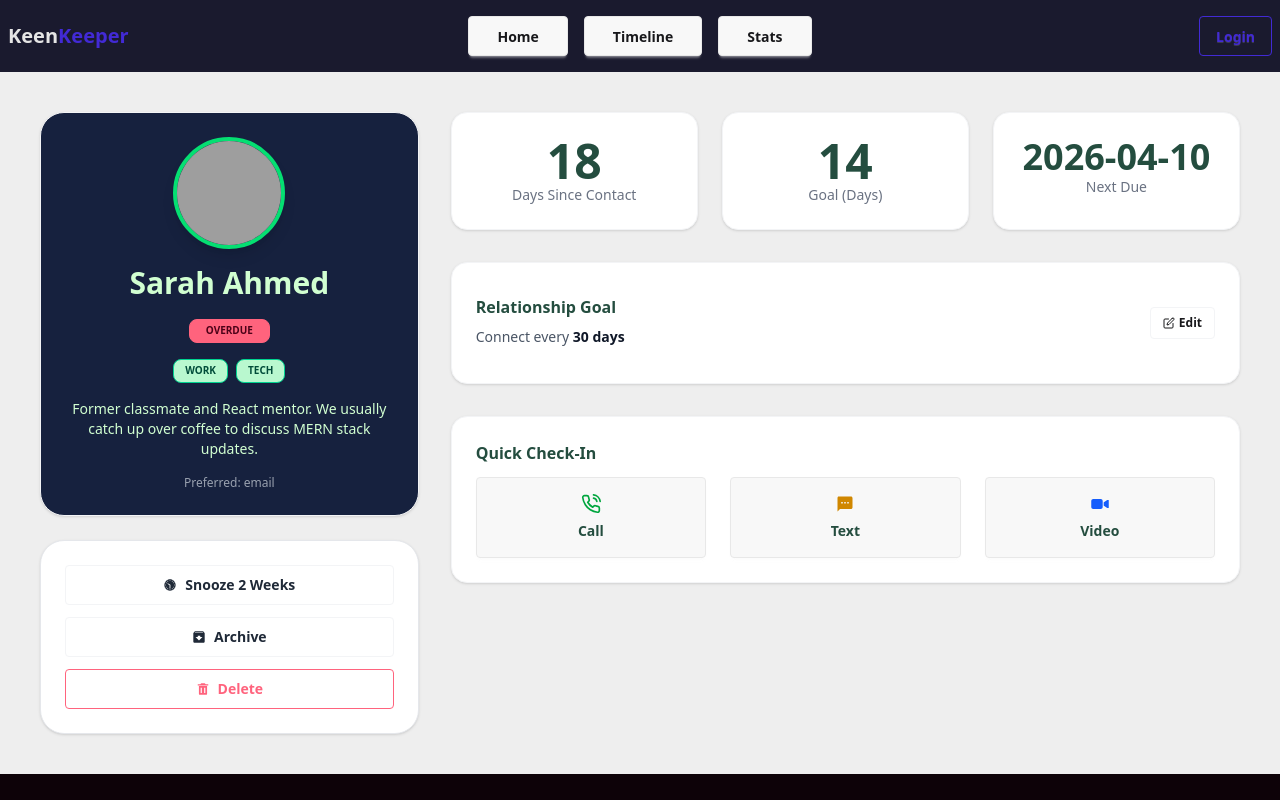
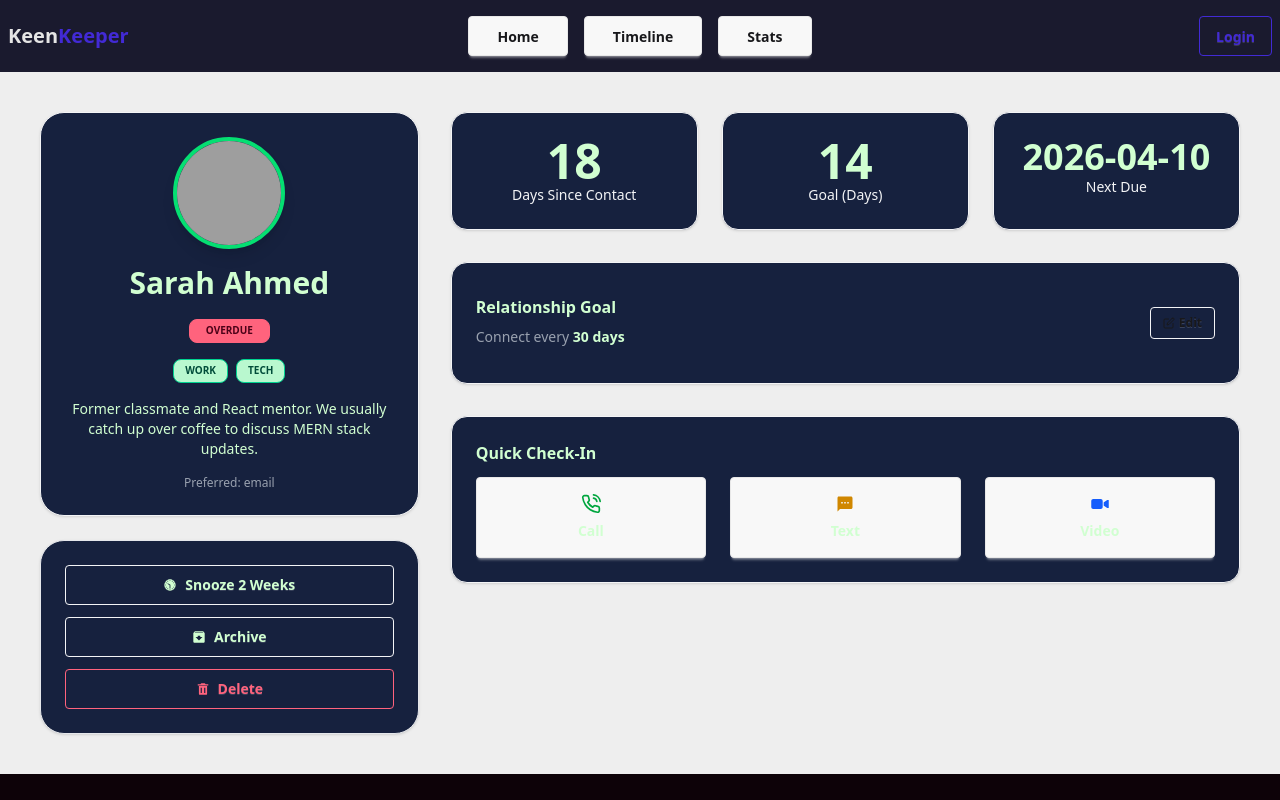
Before and after one commit to md-morsalin10/practice-next-js-with-a-project, a Next.js app: page /1 in a window 1280 px wide. Built offline with nearby package versions, Linux system fonts and the light colour scheme; grey boxes are pictures that could not be loaded.

Commit message:
practice next js with same project

```diff
--- a/src/app/[friendsId]/page.jsx
+++ b/src/app/[friendsId]/page.jsx
@@ -51,9 +51,9 @@ const FriendsDetails = async ({ params }) => {
                             <p className='text-xs text-gray-400'>Preferred: email</p>
                         </div>
 
-                        <div className="card p-6 border border-gray-200 bg-white rounded-3xl space-y-3 shadow-sm">
-                            <button className="btn btn-block btn-outline border-gray-100 flex text-[#1F2937] gap-2"><IoMdClock /> Snooze 2 Weeks</button>
-                            <button className="btn btn-block btn-outline border-gray-100 flex gap-2 text-[#1F2937] "><IoMdArchive /> Archive</button>
+                        <div className="card p-6 border border-gray-200 bg-[#16213E]  rounded-3xl space-y-3 shadow-sm">
+                            <button className="btn btn-block btn-outline border-gray-100 flex text-[#D1FFD1] gap-2"><IoMdClock /> Snooze 2 Weeks</button>
+                            <button className="btn btn-block btn-outline border-gray-100 flex gap-2 text-[#D1FFD1] "><IoMdArchive /> Archive</button>
                             <button className="btn btn-block btn-error btn-outline flex gap-2"><BiSolidTrash /> Delete</button>
                         </div>
                     </div>
@@ -62,34 +62,34 @@ const FriendsDetails = async ({ params }) => {
                     <div className="col-span-1 md:col-span-2 space-y-8">
 
                         <div className="grid grid-cols-1 md:grid-cols-3 gap-6">
-                            <div className="card p-6 border border-gray-100 bg-white hover:border-green-200 rounded-2xl text-center shadow-sm transition-transform duration-300 hover:-translate-y-2 hover:shadow-lg">
-                                <h2 className="text-5xl font-bold text-[#244D3F]">{days_since_contact}</h2>
-                                <p className="text-gray-500 text-sm">Days Since Contact</p>
+                            <div className="card p-6 border border-gray-100 bg-[#16213E]  hover:border-green-200 rounded-2xl text-center shadow-sm transition-transform duration-300 hover:-translate-y-2 hover:shadow-lg">
+                                <h2 className="text-5xl font-bold text-[#D1FFD1]">{days_since_contact}</h2>
+                                <p className="text-gray-100 text-sm">Days Since Contact</p>
                             </div>
-                            <div className="card p-6 border border-gray-100 bg-white hover:border-green-200 rounded-2xl text-center shadow-sm transition-transform duration-300 hover:-translate-y-2 hover:shadow-lg">
-                                <h2 className="text-5xl font-bold text-[#244D3F]">{goal}</h2>
-                                <p className="text-gray-500 text-sm">Goal (Days)</p>
+                            <div className="card p-6 border border-gray-100 bg-[#16213E]  hover:border-green-200 rounded-2xl text-center shadow-sm transition-transform duration-300 hover:-translate-y-2 hover:shadow-lg">
+                                <h2 className="text-5xl font-bold text-[#D1FFD1]">{goal}</h2>
+                                <p className="text-gray-100 text-sm">Goal (Days)</p>
                             </div>
-                            <div className="card p-6 border border-gray-100 bg-white hover:border-green-200 rounded-2xl text-center shadow-sm transition-transform duration-300 hover:-translate-y-2 hover:shadow-lg">
-                                <h2 className="text-4xl font-bold text-[#244D3F]">{next_due_date}</h2>
-                                <p className="text-gray-500 text-sm">Next Due</p>
+                            <div className="card p-6 border border-gray-100 bg-[#16213E]  hover:border-green-200 rounded-2xl text-center shadow-sm transition-transform duration-300 hover:-translate-y-2 hover:shadow-lg">
+                                <h2 className="text-4xl font-bold text-[#D1FFD1]">{next_due_date}</h2>
+                                <p className="text-gray-100 text-sm">Next Due</p>
                             </div>
                         </div>
 
 
                         <div className="space-y-8">
-                            <div className="flex justify-between p-6 border border-gray-100 bg-white rounded-2xl space-y-3 shadow-sm transition-transform duration-300 hover:-translate-y-1 hover:border-green-200 hover:shadow-lg">
+                            <div className="flex justify-between p-6 border border-gray-100 bg-[#16213E]  rounded-2xl space-y-3 shadow-sm transition-transform duration-300 hover:-translate-y-1 hover:border-green-200 hover:shadow-lg">
                                 <div>
-                                    <h3 className="text-[#244D3F] font-bold py-2">Relationship Goal</h3>
-                                    <p className="text-sm text-gray-600">Connect every <span className='font-bold text-gray-900'>30 days</span></p>
+                                    <h3 className="text-[#D1FFD1] font-bold py-2">Relationship Goal</h3>
+                                    <p className="text-sm text-gray-400">Connect every <span className='font-bold text-[#D1FFD1]'>30 days</span></p>
                                 </div>
                                 <div className='flex justify-center items-center'>
                                     <button className="btn btn-sm btn-ghost border-gray-100  gap-1"> <FiEdit /> Edit</button>
                                 </div>
                             </div>
 
-                            <div className="card p-6 border border-gray-100 bg-white rounded-2xl shadow-sm">
-                                <h3 className="text-[#244D3F] font-bold mb-3">Quick Check-In</h3>
+                            <div className="card p-6 border border-gray-100 bg-[#16213E]  rounded-2xl shadow-sm">
+                                <h3 className="text-[#D1FFD1] font-bold mb-3">Quick Check-In</h3>
 
                                 <div className="grid grid-cols-1 md:grid-cols-3 gap-6">
                                     <HandleBtn expectedFriend={expectedFriend} type="Call"/>
--- a/src/components/HandleBtn/HandleBtn.jsx
+++ b/src/components/HandleBtn/HandleBtn.jsx
@@ -19,12 +19,12 @@ const HandleBtn = ({type, expectedFriend}) => {
     return (
         <div
             onClick={() => handleClick()}
-            className='flex flex-col justify-center items-center py-4 btn h-full transition-all duration-300 hover:bg-green-50 hover:border-green-300 hover:scale-105 active:scale-95'>
+            className='flex flex-col justify-center items-center py-4 btn h-full transition-all duration-300 hover:bg-green-500 hover:border-green-300 hover:scale-105 active:scale-95'>
 
             {type==="Call" ? <FiPhoneCall className='h-5 w-5 text-green-600' />
             : type === "Text" ?  <IoMdText className='h-5 w-5 text-yellow-600' />
             : <IoIosVideocam className='text-blue-600 h-5 w-5' />}
-            <button className=" btn-outline border-gray-100  text-[#244D3F]">{type}</button>
+            <button className=" btn-outline border-gray-100  text-[#D1FFD1]">{type}</button>
         </div>
     );
 };
--- a/src/components/TimelineCard/TimelineCard.jsx
+++ b/src/components/TimelineCard/TimelineCard.jsx
@@ -3,8 +3,10 @@ import { FiPhoneCall, FiVideo } from 'react-icons/fi';
 import { IoMdText } from 'react-icons/io';
 
 const TimelineCard = ({ frd }) => {
-    console.log(frd);
+    // console.log(frd);
+
     const {actionType} = frd
+
     const icon = actionType === 'Text' ? <IoMdText  className='h-8 w-8 text-yellow-500'/> :
      actionType === 'Video' ? <FiVideo className='h-8 w-8 text-blue-500' />
      : <FiPhoneCall className='h-8 w-8 text-green-500'/>;
```
